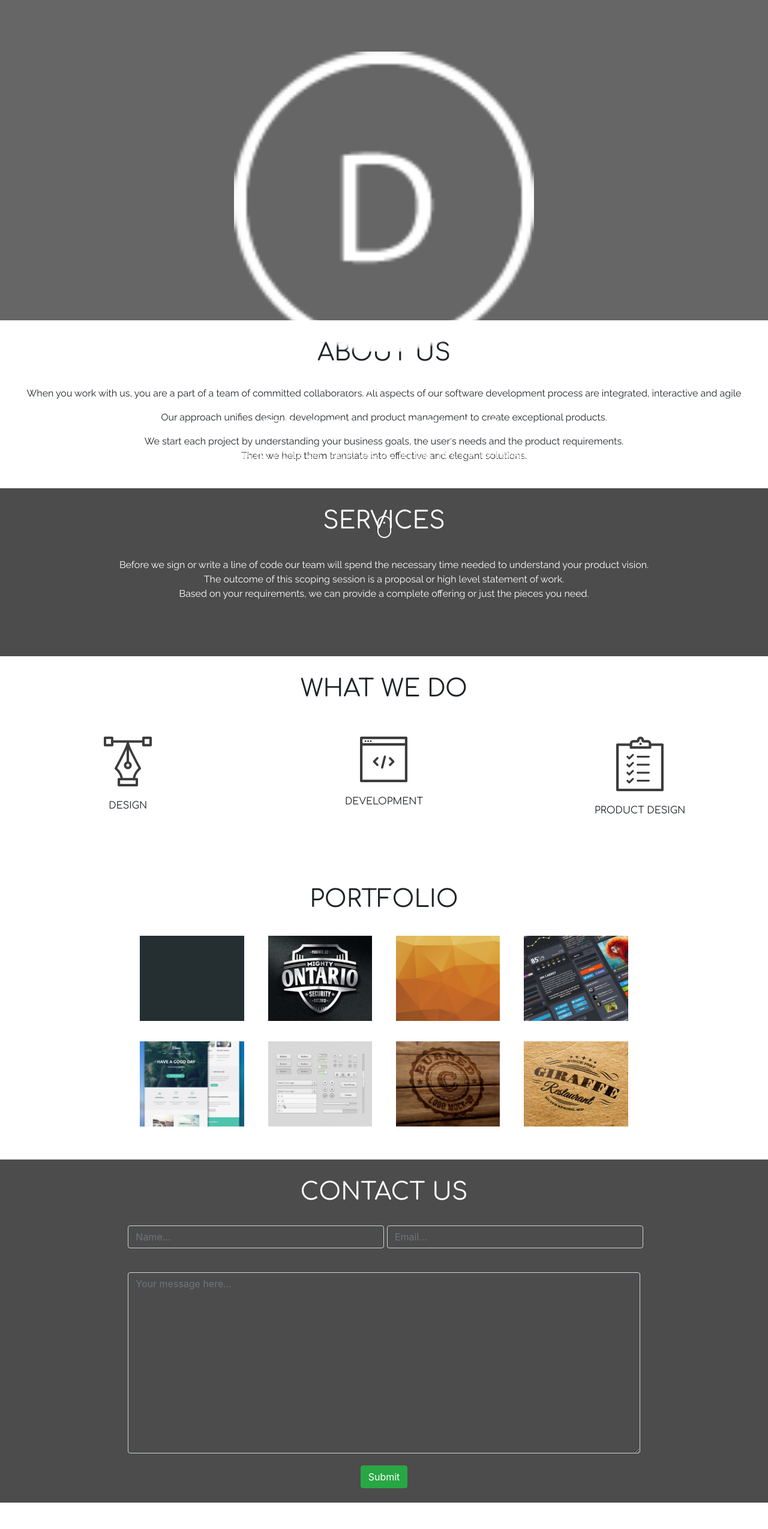
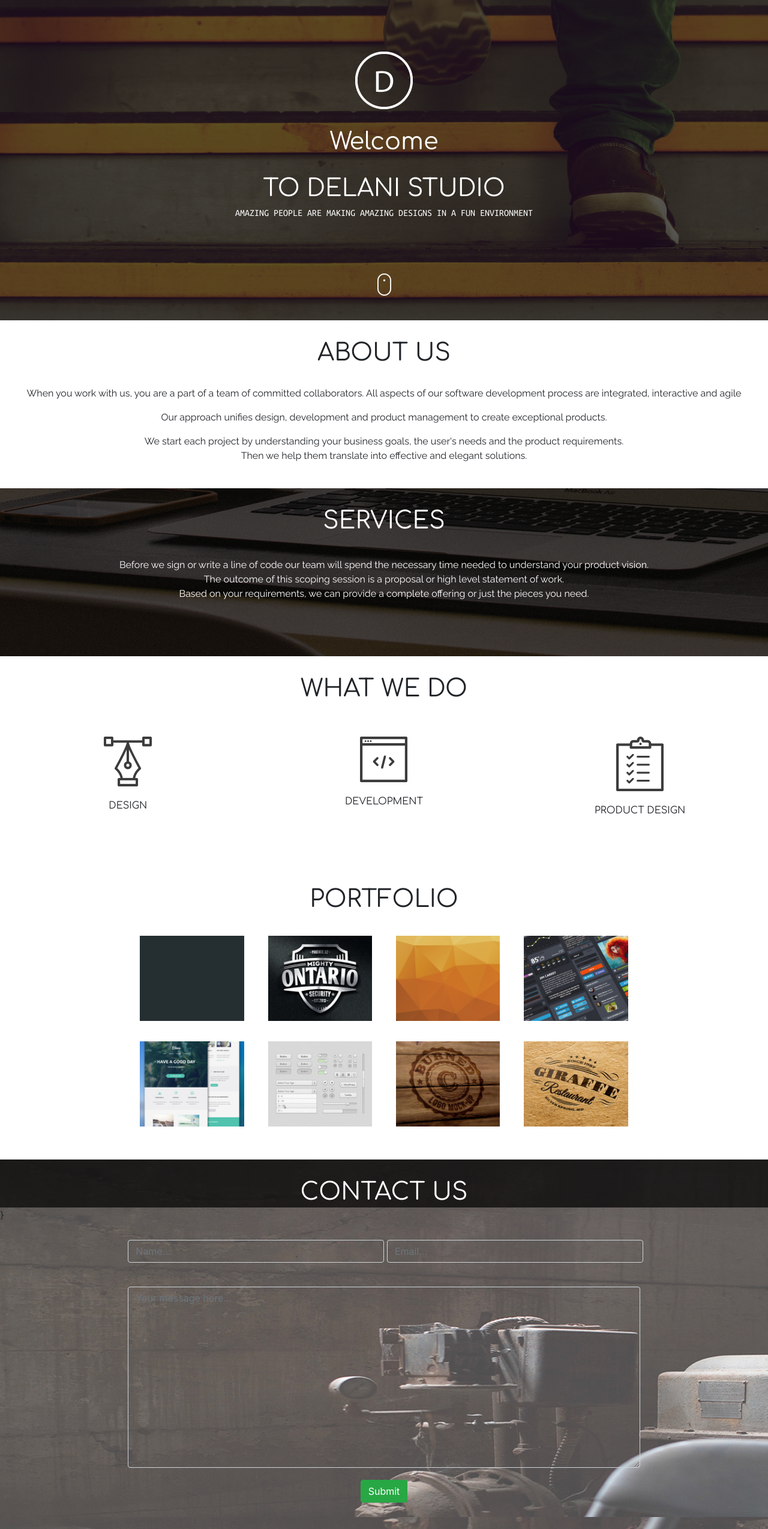
Before and after one commit to GraceOswal/Delani, a plain HTML site: page index.html in a window 1280 px wide. Shown: the part 134-2683 px from the top of the page at 60% size. Drawn offline with nearby package versions, Linux system fonts and the light colour scheme; files whose address does not match are found by name.

Commit message:
change css styles

```diff
--- a/css/styles.css
+++ b/css/styles.css
@@ -46,7 +46,7 @@ body {
 }
 
 .jumbotron-fluid {
-    background-image: url("../images/backgrounds/h_img.jpg");
+    background-image: url("/images/background image/h_img.jpg");
     background-size: cover;
     height: 668px;
 }
@@ -80,7 +80,7 @@ body {
 }
 
 .services {
-    background-image: ("/images/backgrounds/s_image.jpg");
+    background-image: url("/images/background image/s_image.jpg");
     height: 280px;
 }
 
@@ -109,7 +109,7 @@ figcaption {
 }
 
 .contacts {
-    background-image: url("../images/backgrounds/c_image.jpg");
+    background-image: url("/images/background image/c_image.jpg");
     background-size: cover;
 }
 
--- a/index.html
+++ b/index.html
@@ -11,7 +11,7 @@
 <div class="container-fluid">
     <div class="jumbotron-fluid">
         <div class="overlay">
-            <img src="/images/logo.png" width="500px" class="mx-auto d-block">
+            <img src="/images/logo.png" class="mx-auto d-block">
             <h1 class="text-white text-center welcome h-text">Welcome</h1>
             <h1 class="text-white text-center delani h-text">TO DELANI STUDIO</h1>
             <h6 class="text-white text-center text h-text smaller-text">AMAZING PEOPLE ARE MAKING AMAZING DESIGNS IN A FUN
@@ -45,7 +45,7 @@
         <div class="col-md-12">
             <div class="row">
                 <figure class="col-md-4">
-                    <img src="/images/services_icon/design_icon.png" alt="services-icons" class="service-icons des">
+                    <img src="/Delani/images/services_icon/design_icon.png" alt="services-icons" class="service-icons des">
                     <figcaption id="destxt" class="b-text">DESIGN</figcaption>
                     <br>
                     <p id="desp" class="b-text">Our design practice offers a full range of services including brand strategy,
@@ -149,6 +149,9 @@
     <div class="contacts">
         <div class="contact-overlay">
             <h1 class="text-center text-white b-text">CONTACT US</h1><br>
+            <div style = "background-image: url('Delani/images/background image/c_image.jpg');">
+
+            }
             <div class="col-md-12 input">
                 <form id="form">
                     <div class="row">
```
Also changed, not shown: 1 other file.
